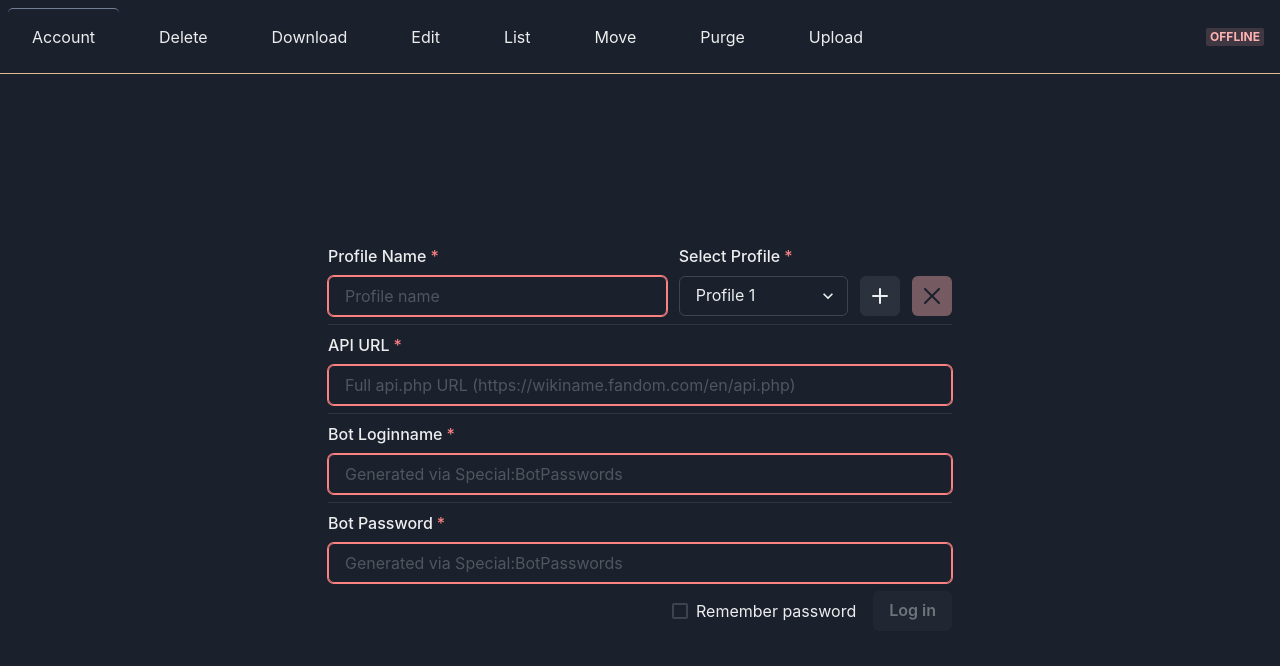
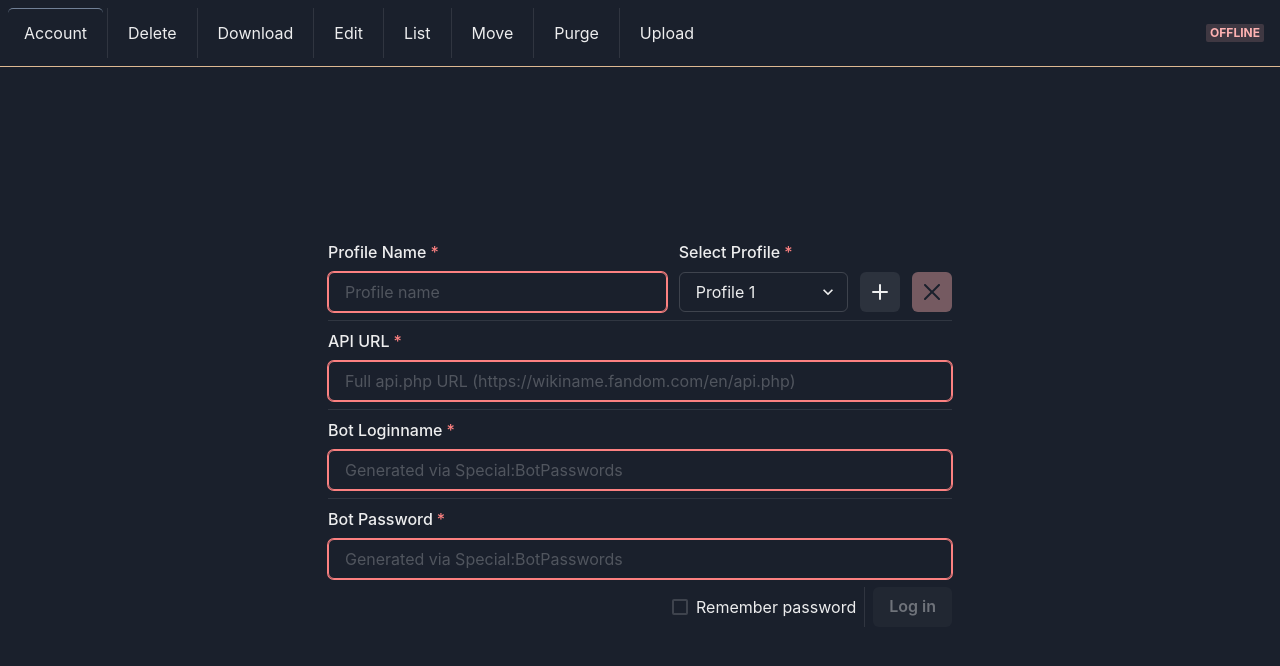
Before and after one commit to FabianLars/mw-toolbox, a React (Vite) app in the folder gui/: page / in a window 1280 px wide. Shown: the top 666 px of the page. Built offline with nearby package versions, Linux system fonts and the light colour scheme.

Commit message:
everything is responsive, reduced min-width/height

```diff
--- a/gui/package.json
+++ b/gui/package.json
@@ -38,7 +38,7 @@
         "@types/react": "^17.0.11",
         "@types/react-dom": "^17.0.7",
         "@vitejs/plugin-react-refresh": "^1.3.3",
-        "@web/test-runner": "^0.13.7",
+        "@web/test-runner": "^0.13.8",
         "chai": "^4.3.4",
         "mkdirp": "^1.0.4",
         "prettier": "^2.3.1",
--- a/gui/src-tauri/tauri.conf.json
+++ b/gui/src-tauri/tauri.conf.json
@@ -40,8 +40,8 @@
                 "title": "mw-toolbox by FabianLars",
                 "width": 1280,
                 "height": 720,
-                "minWidth": 1280,
-                "minHeight": 720,
+                "minWidth": 500,
+                "minHeight": 480,
                 "resizable": true
             }
         ],
--- a/gui/src/components/Header.tsx
+++ b/gui/src/components/Header.tsx
@@ -1,11 +1,22 @@
 import React from 'react';
 import { Link as ReactLink, useLocation } from 'react-router-dom';
-import { Badge, Flex, Link, Spacer, Spinner } from '@chakra-ui/react';
+import {
+    Badge,
+    Divider,
+    Flex,
+    Button,
+    Link,
+    Menu,
+    MenuButton,
+    MenuItem,
+    MenuList,
+    Spacer,
+    Spinner,
+} from '@chakra-ui/react';
 
 type MenuProps = {
     children: string;
     isDisabled: boolean;
-    isLast?: boolean;
     to: string;
 };
 
@@ -14,18 +25,18 @@ type HeaderProps = {
     isOnline: boolean;
 };
 
-const MenuItem = ({ children, isDisabled, isLast, to = '/' }: MenuProps): JSX.Element => {
+const HeaderItem = ({ children, isDisabled, to = '/' }: MenuProps): JSX.Element => {
     const location = useLocation().pathname;
     return (
         <Link
             as={ReactLink}
             to={to}
-            mr={isLast ? 0 : 4}
             borderTop="1px solid transparent"
             borderTopColor={location === to ? 'gray.500' : 'transparent'}
-            p="1rem 1.5rem"
+            px={4}
+            py={3}
             borderRadius={5}
-            color={isDisabled ? 'red.700' : ''}
+            color={isDisabled ? 'red.700' : undefined}
             pointerEvents={isDisabled ? 'none' : undefined}
             _hover={{ bg: 'gray.700' }}
             onClick={() => window.getSelection()?.removeAllRanges()}
@@ -37,46 +48,89 @@ const MenuItem = ({ children, isDisabled, isLast, to = '/' }: MenuProps): JSX.El
 
 const Header = ({ isDisabled, isOnline }: HeaderProps): JSX.Element => {
     return (
+        <>
             <Flex
                 as="nav"
                 align="center"
                 justify="left"
                 w="100%"
                 p={2}
-            borderBottom="1px solid #deb992;"
+                borderBottom="1px solid #deb992"
             >
-            <MenuItem isDisabled={isDisabled} to="/">
+                <Flex display={['none', null, 'flex']} h={'50px'} pr={2}>
+                    <HeaderItem isDisabled={isDisabled} to="/">
+                        Account
+                    </HeaderItem>
+                    <Divider orientation="vertical" mx={1} />
+                    <HeaderItem isDisabled={isDisabled} to="/Delete">
+                        Delete
+                    </HeaderItem>
+                    <Divider orientation="vertical" mx={1} />
+                    <HeaderItem isDisabled={isDisabled} to="/Download">
+                        Download
+                    </HeaderItem>
+                    <Divider orientation="vertical" mx={1} />
+                    <HeaderItem isDisabled={isDisabled} to="/Edit">
+                        Edit
+                    </HeaderItem>
+                    <Divider orientation="vertical" mx={1} />
+                    <HeaderItem isDisabled={isDisabled} to="/List">
+                        List
+                    </HeaderItem>
+                    <Divider orientation="vertical" mx={1} />
+                    <HeaderItem isDisabled={isDisabled} to="/Move">
+                        Move
+                    </HeaderItem>
+                    <Divider orientation="vertical" mx={1} />
+                    <HeaderItem isDisabled={isDisabled} to="/Purge">
+                        Purge
+                    </HeaderItem>
+                    <Divider orientation="vertical" mx={1} />
+                    <HeaderItem isDisabled={isDisabled} to="/Upload">
+                        Upload
+                    </HeaderItem>
+                </Flex>
+                <Menu isLazy>
+                    <MenuButton as={Button} h="50px" display={[null, null, 'none']}>
+                        Show Navigation Menu
+                    </MenuButton>
+                    <MenuList>
+                        <MenuItem as={ReactLink} to="/">
                             Account
                         </MenuItem>
-            <MenuItem isDisabled={isDisabled} to="/Delete">
+                        <MenuItem as={ReactLink} to="/Delete">
                             Delete
                         </MenuItem>
-            <MenuItem isDisabled={isDisabled} to="/Download">
+                        <MenuItem as={ReactLink} to="/Download">
                             Download
                         </MenuItem>
-            <MenuItem isDisabled={isDisabled} to="/Edit">
+                        <MenuItem as={ReactLink} to="/Edit">
                             Edit
                         </MenuItem>
-            <MenuItem isDisabled={isDisabled} to="/List">
+                        <MenuItem as={ReactLink} to="/List">
                             List
                         </MenuItem>
-            <MenuItem isDisabled={isDisabled} to="/Move">
+                        <MenuItem as={ReactLink} to="/Move">
                             Move
                         </MenuItem>
-            <MenuItem isDisabled={isDisabled} to="/Purge">
+                        <MenuItem as={ReactLink} to="/Purge">
                             Purge
                         </MenuItem>
-            <MenuItem isDisabled={isDisabled} to="/Upload" isLast>
+                        <MenuItem as={ReactLink} to="/Upload">
                             Upload
                         </MenuItem>
+                    </MenuList>
+                </Menu>
                 <Spacer />
-            <Flex justify="center" h="100%" align="center">
-                <Spinner display={isDisabled ? 'show' : 'none'} color="red.700" />
-                <Badge m={2} colorScheme={isOnline ? 'green' : 'red'}>
+                {isDisabled ? (
+                    <Spinner mr={2} color="red.700" />
+                ) : (
+                    <Badge mr={2} colorScheme={isOnline ? 'green' : 'red'}>
                         {isOnline ? 'Online' : 'Offline'}
                     </Badge>
+                )}
             </Flex>
-        </Flex>
+        </>
     );
 };
 
--- a/gui/src/pages/Account/Account.tsx
+++ b/gui/src/pages/Account/Account.tsx
@@ -123,7 +123,14 @@ const Account = ({
     useEffect(() => setNavDisabled(logginin), [logginin]);
 
     return (
-        <Flex as="main" direction="column" align="center" w="50%" justify="center">
+        <Flex
+            as="main"
+            direction="column"
+            align="center"
+            /* second null: break menu */
+            w={['100%', null, '75%', null, '50%']}
+            justify="center"
+        >
             <Flex w="100%" alignItems="flex-end">
                 <FormControl
                     flex="2"
@@ -232,7 +239,7 @@ const Account = ({
                     placeholder="Generated via Special:BotPasswords"
                 />
             </FormControl>
-            <Flex direction="row" w="100%" justify="flex-end" mt={2}>
+            <Flex direction="row" w="100%" h="40px" justify="flex-end" mt={2}>
                 <Checkbox
                     isDisabled={logginin || profiles[currentProfile].isOnline}
                     isChecked={profiles[currentProfile].savePassword}
--- a/gui/src/pages/Delete/Delete.tsx
+++ b/gui/src/pages/Delete/Delete.tsx
@@ -39,7 +39,7 @@ const Delete = ({ isOnline, setNavDisabled }: Props) => {
     return (
         <Flex direction="column" align="center" w="100%" h="100%">
             <Input
-                w="50%"
+                w={['100%', null, '75%', '50%']}
                 alignSelf="flex-end"
                 aria-label="Delete reason"
                 placeholder="Delete reason"
--- a/gui/src/pages/Upload/Upload.tsx
+++ b/gui/src/pages/Upload/Upload.tsx
@@ -89,11 +89,28 @@ const Upload = ({ isOnline, setNavDisabled }: Props) => {
 
     return (
         <Flex direction="column" align="center" h="100%" w="100%">
-            <Flex direction="row" align="center" w="100%" mb={4}>
-                <Box>Number of files: {files.length}</Box>
-                <Spacer />
-                <FormControl id="uploadtext-input" mx={2} maxW="50%">
-                    <FormLabel>Text for newly created file pages</FormLabel>
+            <Flex direction={['column', null, 'row']} align="center" w="100%" mb={4}>
+                <Flex
+                    mx={2}
+                    pb={[null, null, 2]}
+                    flex="1 0 auto"
+                    direction="column"
+                    justify="space-between"
+                    align="center"
+                    h={[null, null, '100%']}
+                    pr={[null, null, 4]}
+                    borderRight={[null, null, '1px solid rgba(255, 255, 255, 0.16)']}
+                >
+                    <Box fontWeight={500}>Number of files</Box>
+                    {files.length}
+                </Flex>
+                <FormControl
+                    title="No effect on existing pages"
+                    id="uploadtext-input"
+                    mx={2}
+                    flex="1 1 auto"
+                >
+                    <FormLabel>Text for new file pages</FormLabel>
                     <Input
                         value={uploadtext}
                         isDisabled={isUploading || isWaiting}
@@ -106,7 +123,7 @@ const Upload = ({ isOnline, setNavDisabled }: Props) => {
                         }
                     />
                 </FormControl>
-                <Box>
+                <Box flex="1 0 auto" alignSelf="flex-end" mt={4}>
                     <Button
                         mx={2}
                         isLoading={isWaiting}
@@ -115,8 +132,6 @@ const Upload = ({ isOnline, setNavDisabled }: Props) => {
                     >
                         Select File(s)
                     </Button>
-                </Box>
-                <Box>
                     <Button
                         mx={2}
                         isLoading={isWaiting}
@@ -125,8 +140,6 @@ const Upload = ({ isOnline, setNavDisabled }: Props) => {
                     >
                         Clear Filelist
                     </Button>
-                </Box>
-                <Box>
                     <Button
                         mx={2}
                         isDisabled={isWaiting || !isOnline || !files[0]}
```
Also changed, not shown: gui/src/pages/Edit/Edit.tsx (+12 -7 lines), gui/src/pages/List/List.tsx (+19 -23 lines), 2 other files (tests, documents, lock files or other folders). Lines whose indentation alone changed are shown as unchanged.
